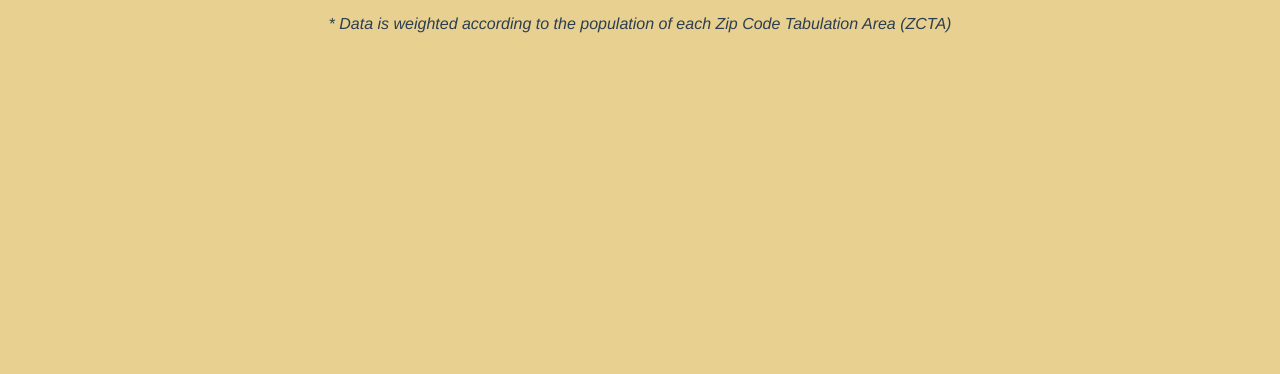
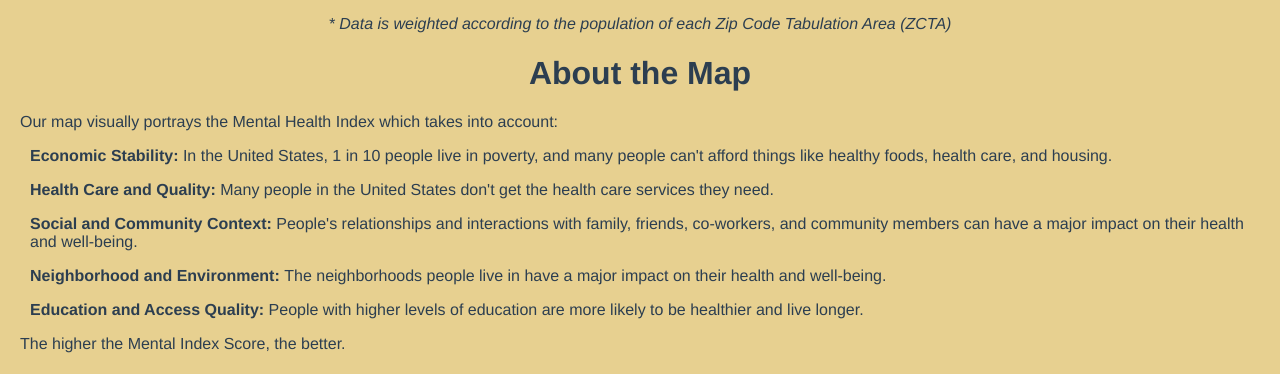
Before and after one commit to Zach1281/socalenhance, a Vue app: page /map in a window 1280 px wide. Shown: the part 445-819 px from the top of the page. Built offline with nearby package versions, Linux system fonts and the light colour scheme.

Commit message:
update about map

```diff
--- a/src/components/MapPage.vue
+++ b/src/components/MapPage.vue
@@ -178,6 +178,15 @@
         </tbody>
       </table>
     <p><i>* Data is weighted according to the population of each Zip Code Tabulation Area (ZCTA)</i></p>
+    <h1>About the Map</h1>
+    <p style="text-align: left; padding-left: 10px;">Our map visually portrays the Mental Health Index which takes into account: </p>
+    <p style="text-align: left; padding-left: 20px;"><b>Economic Stability: </b>In the United States, 1 in 10 people live in poverty, and many people can't afford things like healthy foods, health care, and housing.</p>
+    <p style="text-align: left; padding-left: 20px;"><b>Health Care and Quality: </b>Many people in the United States don't get the health care services they need.</p>
+    <p style="text-align: left; padding-left: 20px;"><b>Social and Community Context: </b>People's relationships and interactions with family, friends, co-workers, and community members can have a major impact on their health and well-being.</p>
+    <p style="text-align: left; padding-left: 20px;"><b>Neighborhood and Environment: </b>The neighborhoods people live in have a major impact on their health and well-being.</p>
+    <p style="text-align: left; padding-left: 20px;"><b>Education and Access Quality: </b>People with higher levels of education are more likely to be healthier and live longer.</p>
+    <p style="text-align: left; padding-left: 10px;">The higher the Mental Index Score, the better.</p>
+
   </div>
   </div>
   </template>
```
